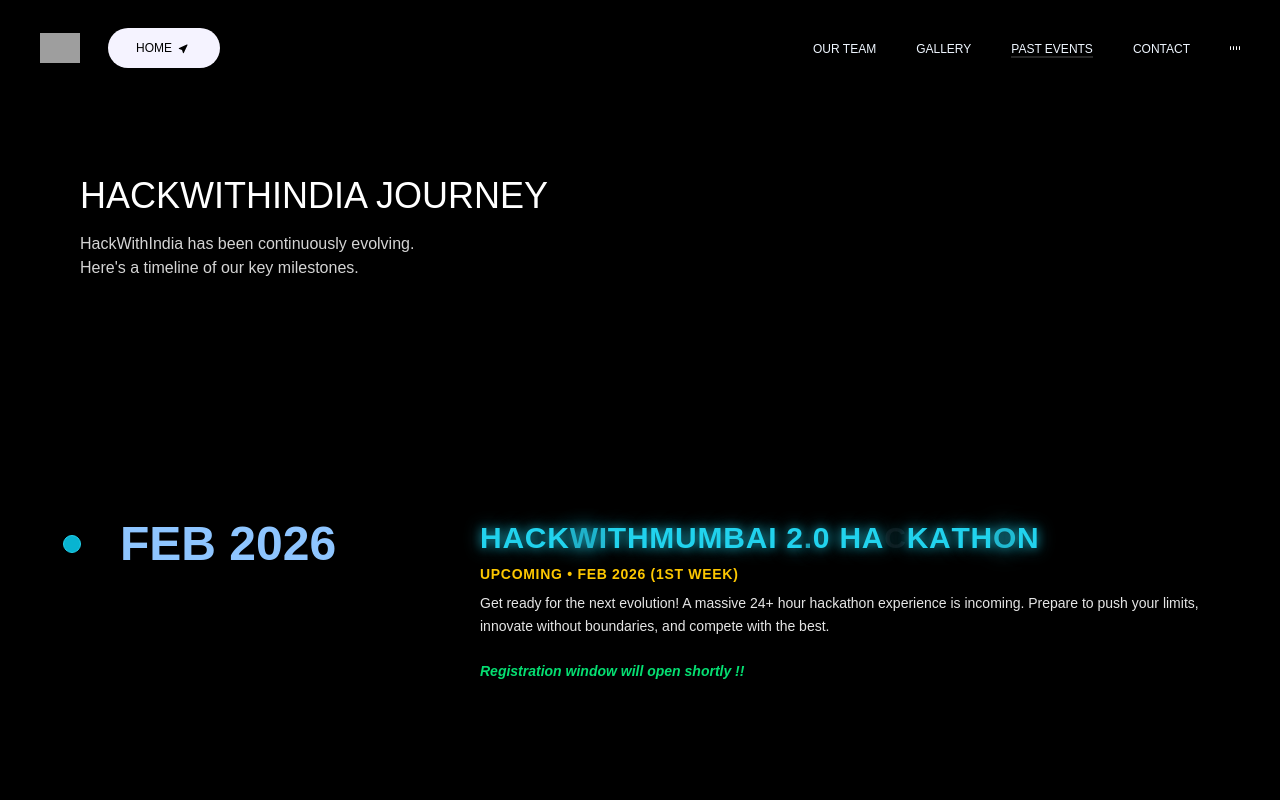
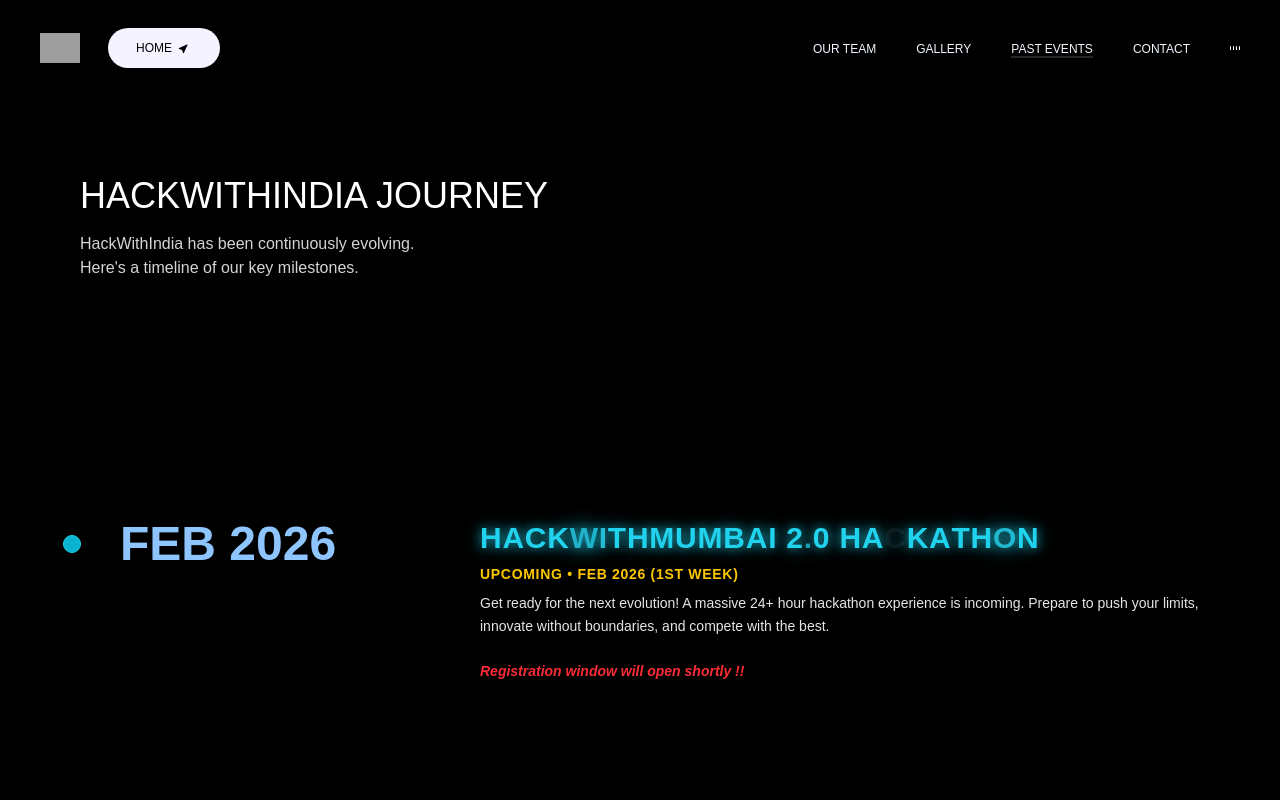
Before and after one commit to SPY-DEEP-06/HackWithIndia-Website, a React (Vite) app: page /past-events in a window 1280 px wide. Shown: the top 800 px of the page. Built offline with nearby package versions, Linux system fonts and the light colour scheme; grey boxes are pictures that could not be loaded; a web font is replaced by a local one.

Commit message:
style: make registration text red and blinking

```diff
--- a/src/index.css
+++ b/src/index.css
@@ -489,3 +489,13 @@
     width: 30vw;
   }
 }
+
+.blink-urgent {
+  animation: blink-urgent 1s steps(2, start) infinite;
+}
+
+@keyframes blink-urgent {
+  to {
+    visibility: hidden;
+  }
+}
--- a/src/pages/PastEventsPage.jsx
+++ b/src/pages/PastEventsPage.jsx
@@ -13,7 +13,7 @@
                         <span className="block text-sm text-yellow-400 mb-2 font-bold uppercase tracking-wider">Upcoming • Feb 2026 (1st Week)</span>
                         Get ready for the next evolution! A massive 24+ hour hackathon experience is incoming. Prepare to push your limits, innovate without boundaries, and compete with the best.
                         <br /><br />
-                        <span className="text-green-400 font-bold italic blink-animation">Registration window will open shortly !!</span>
+                        <span className="text-red-500 font-bold italic blink-urgent">Registration window will open shortly !!</span>
                     </p>
                 </div>
             ),
```
